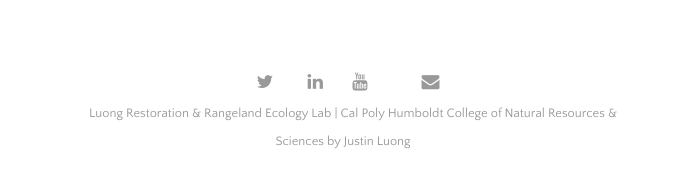
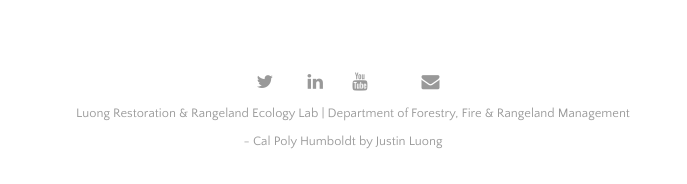
Before and after one commit to austinluong/justinluong.com, a Jekyll site: the page built from menu/artandscience.md, in a window 1280 px wide and 900 px high, scrolled down 1845 px. Shown: the part 713-897 px from the top of the window, without its empty margins (292-979 px from the left). Built offline with Jekyll 4.4.1, drawn with Linux system fonts in a browser that asks for light colours; nearby versions of some CDN libraries; some of the changed text lies outside the part shown.

Commit message:
Update _config.yml

```diff
--- a/_config.yml
+++ b/_config.yml
@@ -25,7 +25,7 @@ plugins:             [
 ]
 
 title:		           'Luong Restoration & Rangeland Ecology Lab       '
-description:	         'Cal Poly Humboldt College of Natural Resources & Sciences'
+description:	         'Department of Forestry, Fire & Rangeland Management - Cal Poly Humboldt'
 author:              'Justin Luong'
 
 # Customise atom feed settings (this is where Jekyll-Feed gets configuration information)
```
